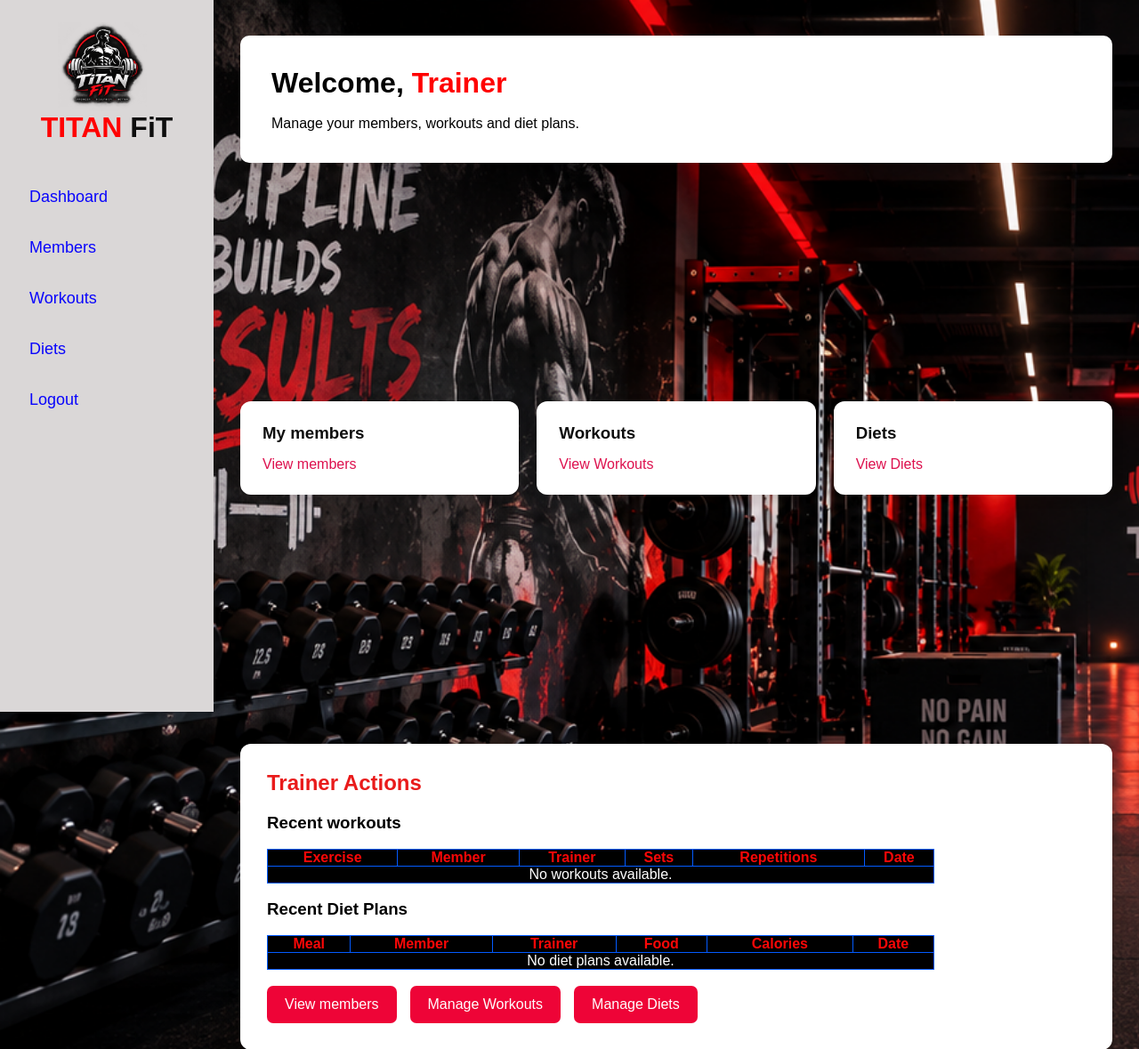
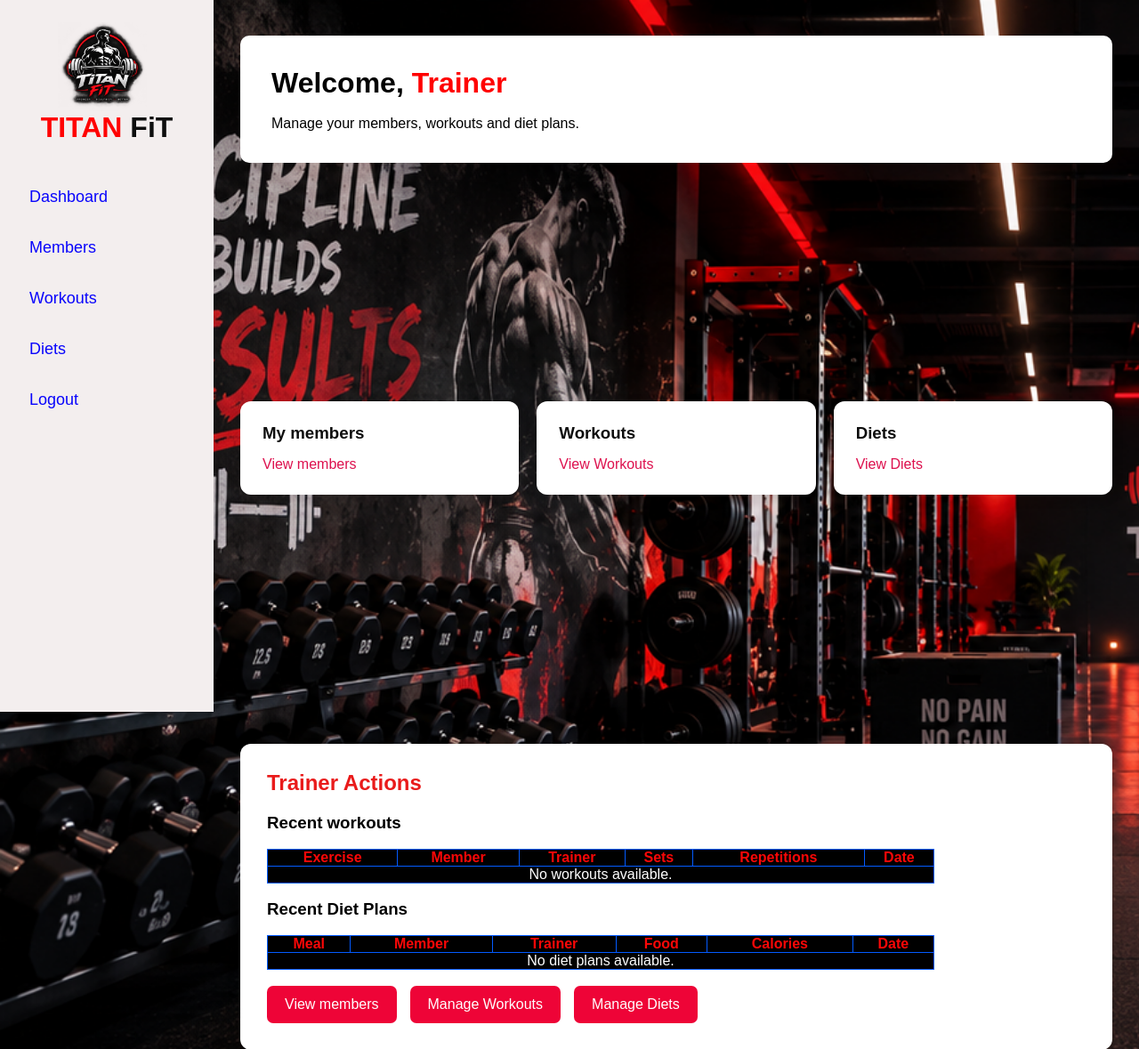
Before and after one commit to muhammednafih-04/django, a Django app: template gym/templates/gym/trainer_dash.html in a window 1280 px wide. Shown: the top 1179 px of the page at 89% size. Run offline with Django 5.2, Linux system fonts and the light colour scheme; the template is opened without the code that fills it, so the values that code supplies are empty.

Commit message:
Updated gym fitness project

```diff
--- a/gym/templates/gym/admin_dashboard.html
+++ b/gym/templates/gym/admin_dashboard.html
@@ -131,9 +131,7 @@ body {
 }
 
 
-
 /* WELCOME */
-
 .welcome {
     margin-bottom: 30px;
     background: white;
@@ -197,9 +195,7 @@ body {
 
 
 /* RESPONSIVE */
-
 @media (max-width: 900px) {
-
     .cards {
         grid-template-columns: repeat(2, 1fr);
     }
--- a/gym/templates/gym/trainer_dash.html
+++ b/gym/templates/gym/trainer_dash.html
@@ -38,7 +38,7 @@ body {
 /* SIDEBAR */
 
 .sidebar {
-    background-color:rgb(218, 215, 215);
+    background-color:rgb(243, 238, 238);
     position: fixed;
     width: 240px;
     height: 100vh;
```
